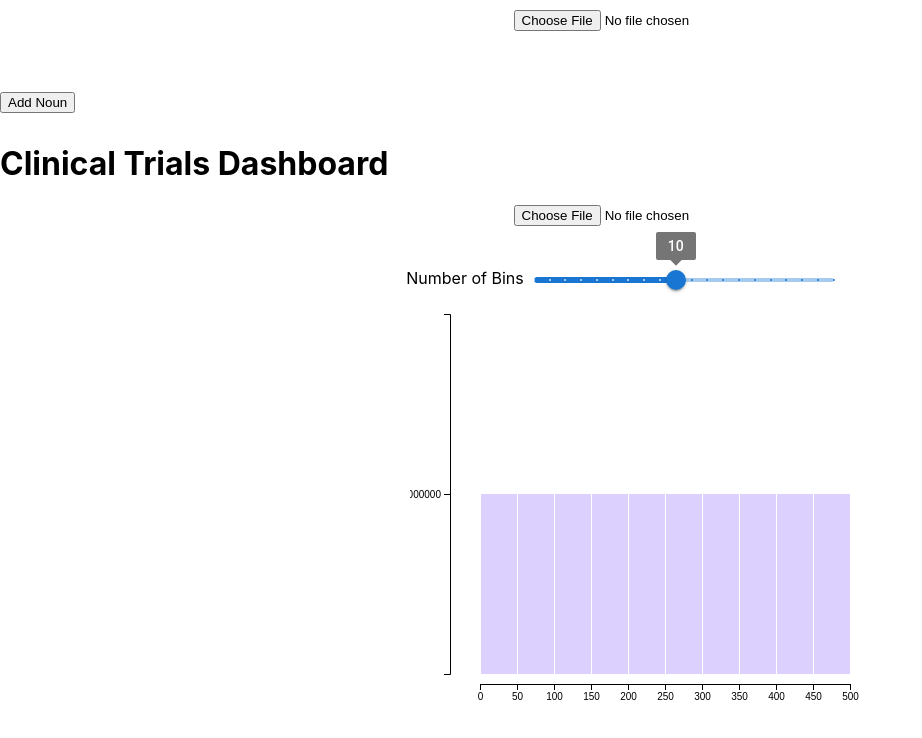
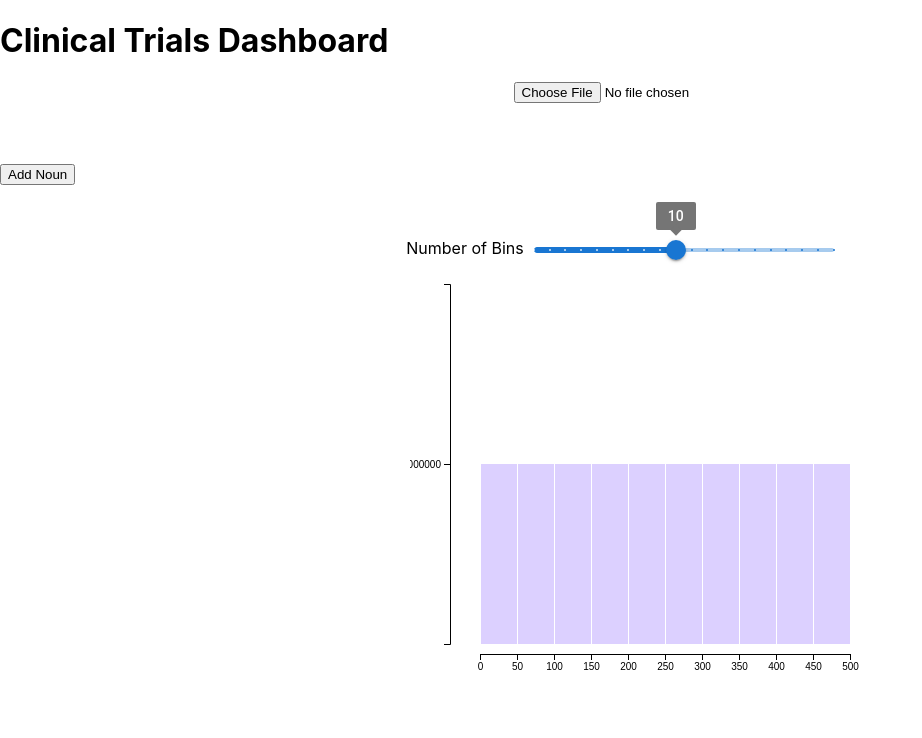
Before and after one commit to laurenc8/abstracts-vis, a React (Create React App) app: page / in a window 1280 px wide. Shown: the top 738 px of the page, without its empty margins (0-922 px from the left). Built offline with nearby package versions, Linux system fonts and the light colour scheme.

Commit message:
Naomi+Neeyanth

```diff
--- a/src/App.js
+++ b/src/App.js
@@ -8,6 +8,8 @@ import DatatablePage from './components/table';
 import Papa from "papaparse";
 import { Layout} from 'antd';
 import 'antd';
+const { Sider, Content, Footer } = Layout;
+
 function App() {
 
   // State to store parsed data
@@ -104,6 +106,7 @@ function App() {
 
   return (
     <div>
+    <h1>Clinical Trials Dashboard</h1>
       <input
         type={showCSVInput}
         name="file"
@@ -127,43 +130,8 @@ function App() {
       </div>
 
 
-      <table>
-        <thead>
-          <tr>
-            {tableRows.map((rows, index) => {
-              return <th key={index}>{rows}</th>;
-            })}
-          </tr>
-        </thead>
-        <tbody>
-          {values.slice(0,nBin).map((value, index) => {
-            return (
-              <tr key={index}>
-                {value.map((val, i) => {
-                  return <td key={i}>{val}</td>;
-                })}
-              </tr>
-            );
-          })}
-        </tbody>
-      </table>
 
-    <h1>Clinical Trials Dashboard</h1>
-    <Layout style={{ height: 20 }}>
-        <input
-          type="file"
-          name="file"
-          onChange={changeHandler}
-          accept=".csv"
-          style={{ display: "block", margin: "10px auto" }}
-        />
-        <br />
-        <br />
-
-
-
-</Layout>
-      <Layout style={{ height: 600 }}>
+      <Layout style={{ height: 500 }}>
 
       <div style={{display: "flex", justifyContent: "center"}}>
         <p style={{marginTop: 43, marginRight: -30}}>Number of Bins</p>
@@ -190,7 +158,8 @@ function App() {
     </Layout>
 
     <Layout style={{ height: 920 }}>
-    <DatatablePage tableRows={tableRows} values={values}/>
+      <DatatablePage tableRows={tableRows} values={values}/>
+
     </Layout>
 
     </div>
```
